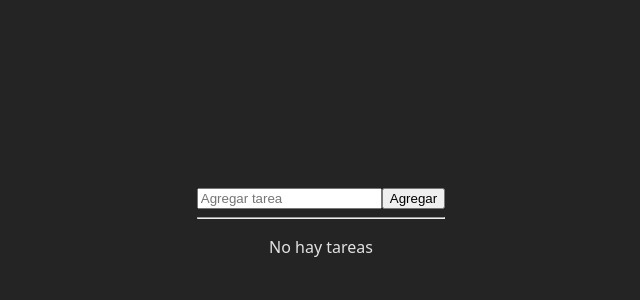
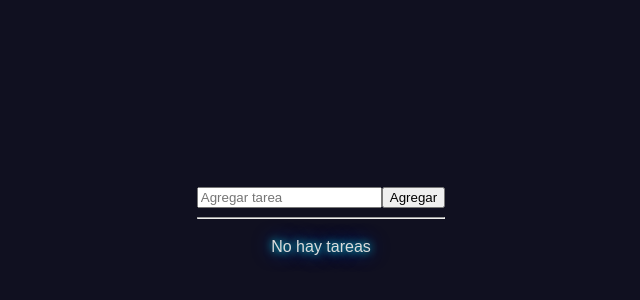
Before and after one commit to 013Frank/pv_tp3_grupo17, a React (Vite) app: page / in a window 1280 px wide. Shown: the part 170-470 px from the top of the page, without its empty margins (319-959 px from the left). Built offline with nearby package versions, Linux system fonts and the light colour scheme.

Commit message:
cambios al index.css

```diff
--- a/src/index.css
+++ b/src/index.css
@@ -1,11 +1,11 @@
 :root {
-  font-family: system-ui, Avenir, Helvetica, Arial, sans-serif;
+  font-family: 'Orbitron', sans-serif;
   line-height: 1.5;
   font-weight: 400;
 
   color-scheme: light dark;
-  color: rgba(255, 255, 255, 0.87);
-  background-color: #242424;
+  color: #dcdcdc;
+  background-color: #101020;
 
   font-synthesis: none;
   text-rendering: optimizeLegibility;
@@ -20,3 +20,7 @@ body {
   min-width: 320px;
   min-height: 100vh;
 }
+
+p, span {
+  text-shadow: 0 0 8px #00ffff, 0 0 20px #0040ff;
+}
```
